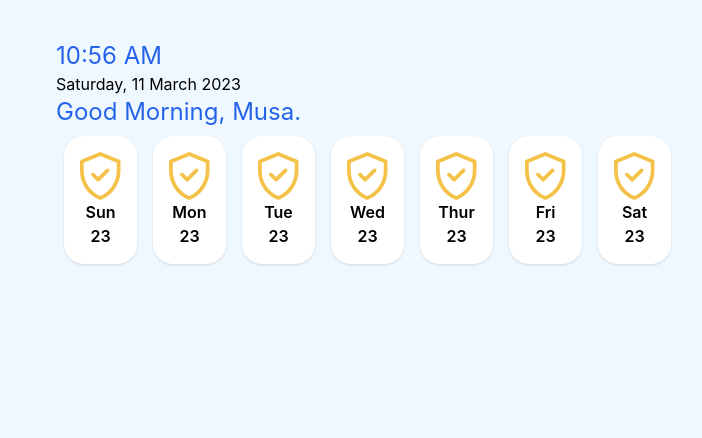
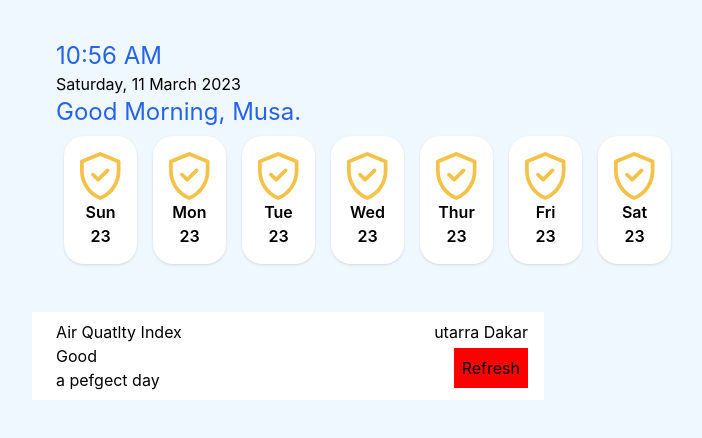
Before and after one commit to musaa99/weather-app, a React (Create React App) app: page / in a window 1280 px wide. Shown: the top 438 px of the page, without its empty margins (0-702 px from the left). Built offline with nearby package versions, Linux system fonts and the light colour scheme.

Commit message:
created air component

```diff
--- a/src/App.js
+++ b/src/App.js
@@ -1,10 +1,10 @@
-import Index from "./component";
+import Main from "./pages/main";
 
 
 function App() {
   return (
     <div >
-      <Index/>
+      <Main/>
     </div>
   );
 }
--- /dev/null
+++ b/src/component/AirComponent/airQuality.jsx
@@ -0,0 +1,18 @@
+import React from 'react'
+
+const AirQuality = () => {
+  return (
+    <div className=" bg-white  w-[40%] m-8 py-2 pl-6 pr-4">
+        <div className='flex justify-between'>
+          <h1>Air Quatlty Index</h1>
+          <p>utarra Dakar</p>
+        </div>
+        <div className='flex items-center justify-between'>
+          <h1>Good <br/>a pefgect day</h1>
+          <button className='p-2 bg-[red]'>Refresh</button>
+        </div>
+    </div>
+  )
+}
+
+export default AirQuality
--- /dev/null
+++ b/src/pages/main.jsx
@@ -0,0 +1,14 @@
+import React from 'react'
+import Index from '../component'
+import AirQuality from '../component/AirComponent/airQuality'
+
+const Main = () => {
+  return (
+    <div>
+        <Index/>
+        <AirQuality/>
+    </div>
+  )
+}
+
+export default Main
```
Also changed, not shown: src/component/AirComponent/airCard.jsx (added).
